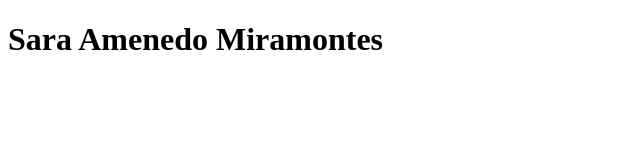
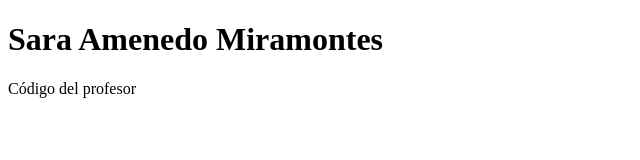
Before and after one commit to motherloder/saraamenedomiramontes, a plain HTML site: page index.html in a window 1280 px wide. Shown: the whole page, without its empty margins (0-640 px from the left). Drawn offline with Linux system fonts and the light colour scheme.

Commit message:
Agregando cambios a sara

```diff
--- a/index.html
+++ b/index.html
@@ -8,5 +8,6 @@
 </head>
 <body>
     <h1>Sara Amenedo Miramontes</h1>
+    <p>Código del profesor</p>
 </body>
 </html>
```
